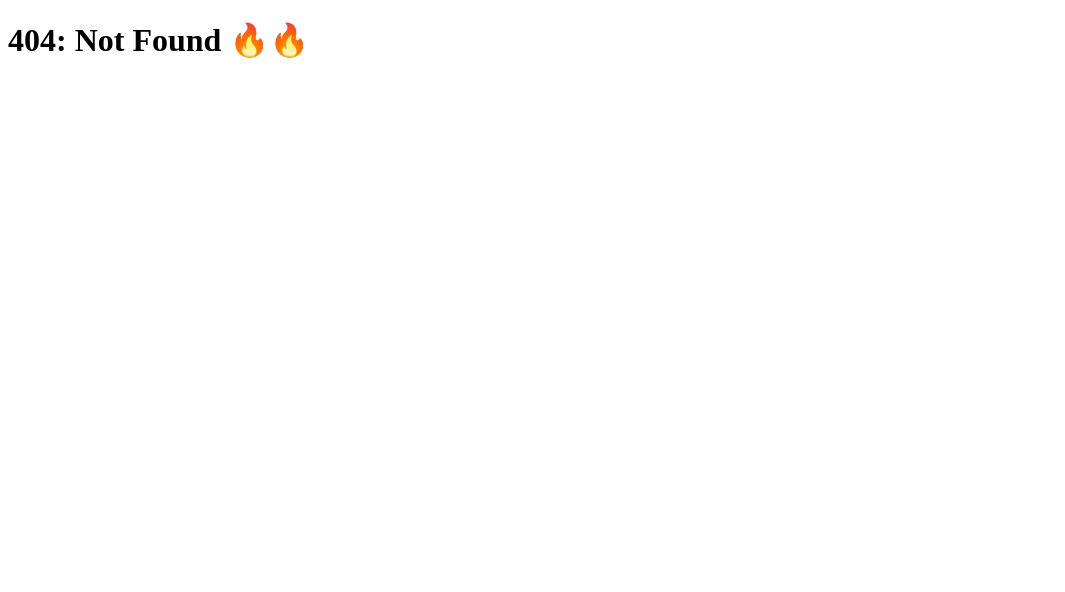
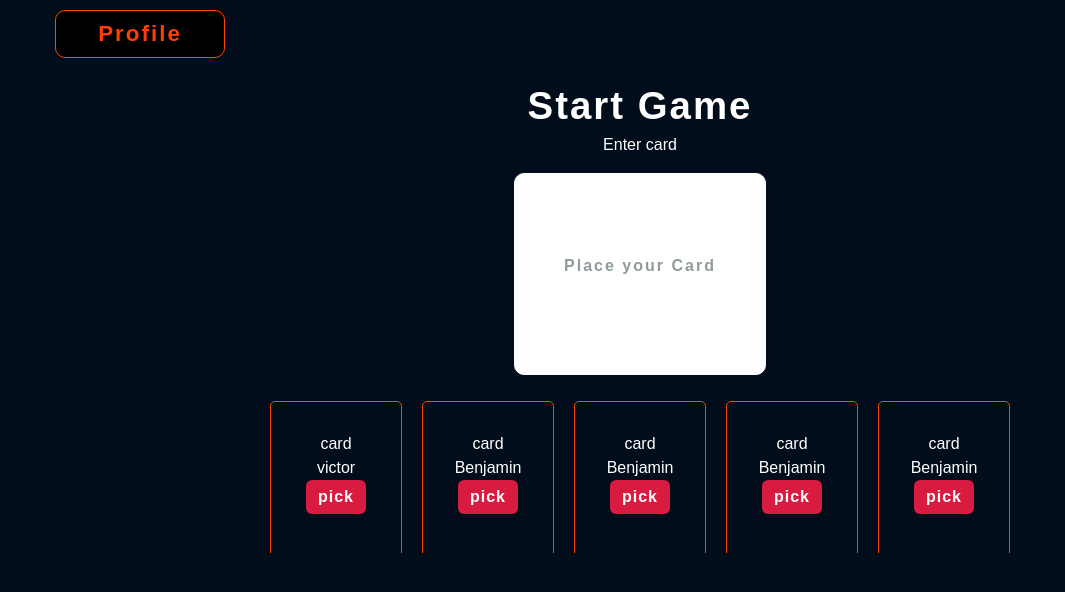
Before and after one commit to officialryder1/aries-frontend, a SvelteKit app: page /game/play in a window 1280 px wide. Before the commit this address had no page. Shown: the top 592 px of the page, without its empty margins (0-1065 px from the left). Built offline with nearby package versions, Linux system fonts and the light colour scheme.

Commit message:
added redirect to match

```diff
--- a/package.json
+++ b/package.json
@@ -1,6 +1,7 @@
 {
 	"name": "frontend",
 	"version": "0.0.1",
+	"type": "module",
 	"scripts": {
 		"dev": "vite dev",
 		"build": "vite build",
@@ -19,9 +20,9 @@
 		"svelte": "^4.2.7",
 		"vite": "^5.0.3"
 	},
-	"type": "module",
 	"dependencies": {
 		"@fontsource/open-sans": "^5.0.28",
+		"@sveltejs/vite-plugin-svelte-inspector": "2.0.0",
 		"jsonwebtoken": "^9.0.2",
 		"jwt-decode": "^4.0.0"
 	}
--- a/src/routes/(game)/create_avatar/+page.svelte
+++ b/src/routes/(game)/create_avatar/+page.svelte
@@ -33,7 +33,7 @@
 
 
     function toggleShow(){
-        showCharacter = false
+    showCharacter = false
         showCard = true
     }
 
@@ -77,9 +77,6 @@
         if (userCard.length === 5) {
             const res = await fetch(`http://127.0.0.1:8000/api/update_player?user_id=${user}`, {
                 method: 'POST',
-                headers: {
-                    'Content-Type': 'application/json'
-                },
                 body: JSON.stringify({
                     card: userCard
                 })
--- /dev/null
+++ b/src/routes/(game)/game/[id]/+page.svelte
@@ -0,0 +1,45 @@
+<script>
+    export let data
+
+    $: match = data?.match
+    $: error = data?.error
+    $: console.log(match)
+    // FIXME fi the redirect link
+</script>
+
+<div>
+    {#if match.detail}
+        <h2>{match.detail}🔥❌</h2>
+        <p>Go back <a href="/">home 🏠</a></p>
+    {:else}
+        {#if error}
+            {error}
+        {:else}
+            <h1>{match.playerone} <small>vs</small> {match.playertwo}</h1>
+        {/if}
+    {/if}
+
+
+</div>
+<style>
+    h1{
+        text-transform: capitalize;
+        font-weight: 700;
+        letter-spacing: 1px;
+    }
+    small{
+        text-transform: lowercase;
+    }
+    h2{
+        text-align: center;
+        margin: 100px 0;
+        font-size: x-large;
+        font-weight: 900;
+        letter-spacing: -0.5px;
+        line-height: 1;
+    }
+    p{
+        text-align: center;
+        font-weight: 800;
+    }
+</style>
--- /dev/null
+++ b/src/routes/(game)/game/play/+page.svelte
@@ -0,0 +1,95 @@
+<script>
+	import Button from "../../../../lib/components/button.svelte";
+
+    let card = [
+        {'id': 1, "name": 'victor'},
+        {'id': 2, 'name': 'Benjamin'},
+        {'id': 3, 'name': 'Benjamin'},
+        {'id': 4, 'name': 'Benjamin'},
+        {'id': 5, 'name': 'Benjamin'}
+    ]
+
+    $: selected = []
+    function addCard(id){
+        selected.push(id)
+    }
+
+    $: console.log(selected)
+
+</script>
+
+<div>
+    <h1>start game</h1>
+
+    <div class="deck-of-cards">
+        <p>Enter card</p>
+
+        <span class="card-placement">
+            {#if selected.length != 0}
+                <span style="color: black;">
+                    <p>hello {selected}</p>
+
+                </span>
+            {:else}
+                <p>Place your Card</p>
+            {/if}
+
+        </span>
+
+        <p class="cards">
+        {#each card as {name, id}}
+            <span>
+                card {name}
+
+                <Button type="danger" on:click={() => addCard(id)}>pick</Button>
+            </span>
+        {/each}
+
+    </div>
+</div>
+
+<style>
+    h1{
+        text-transform: capitalize;
+        font-weight: 700;
+        letter-spacing: 2px;
+    }
+
+    .deck-of-cards{
+        display: flex;
+        justify-content: center;
+        align-items: center;
+        flex-direction: column;
+        height: 50vh;
+    }
+    .cards{
+        display: flex;
+
+    }
+    .cards span{
+        padding: 30px;
+        border: 1px solid orangered;
+        margin: 10px;
+        min-height: 100px;
+        width: 70px;
+        text-align: center;
+        border-radius: 5px;
+    }
+    .card-placement{
+        min-height: 200px;
+        min-width: 250px;
+        border: 1px solid white;
+        background-color: #fff;
+        border-radius: 10px;
+
+        color: rgb(143, 155, 156);
+        text-align: center;
+    }
+    .card-placement p{
+        font-weight: 600;
+        letter-spacing: 2px;
+        margin: 80px auto;
+
+    }
+
+</style>
--- /dev/null
+++ b/src/routes/api/match/[id]/+server.js
@@ -0,0 +1,7 @@
+
+const api = "http://127.0.0.1:8000/api/match"
+export async function GET({params}) {
+
+    const response = await fetch(`${api}/${params.id}`)
+    return new Response(response.body);
+};
```
Also changed, not shown: src/routes/(game)/game/+page.svelte (+18 -8 lines), src/routes/(game)/game/[id]/+page.server.js (added, +21 -0 lines), 1 other file (tests, documents, lock files or other folders).
